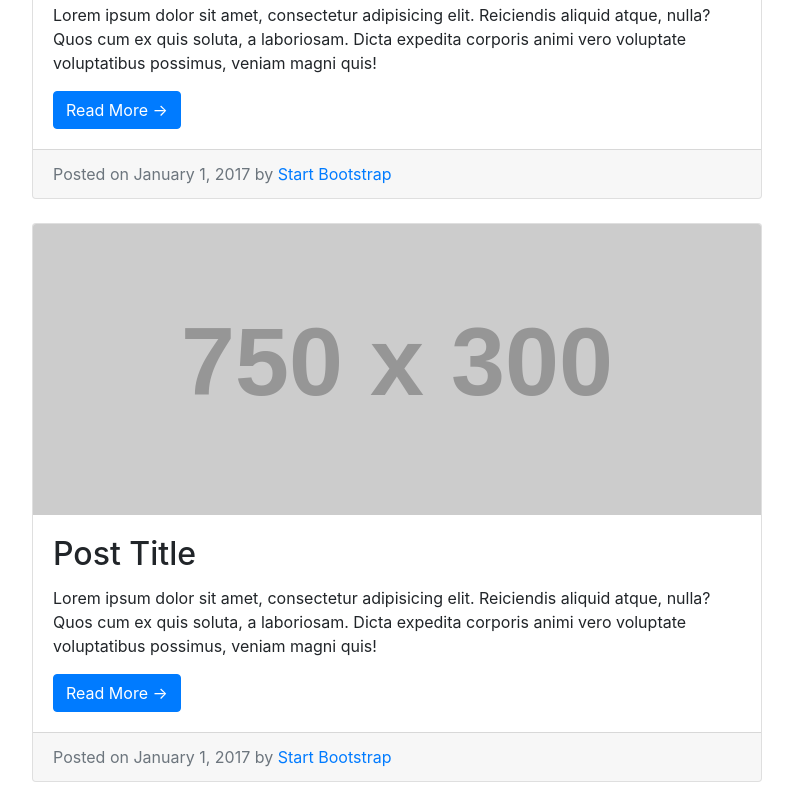
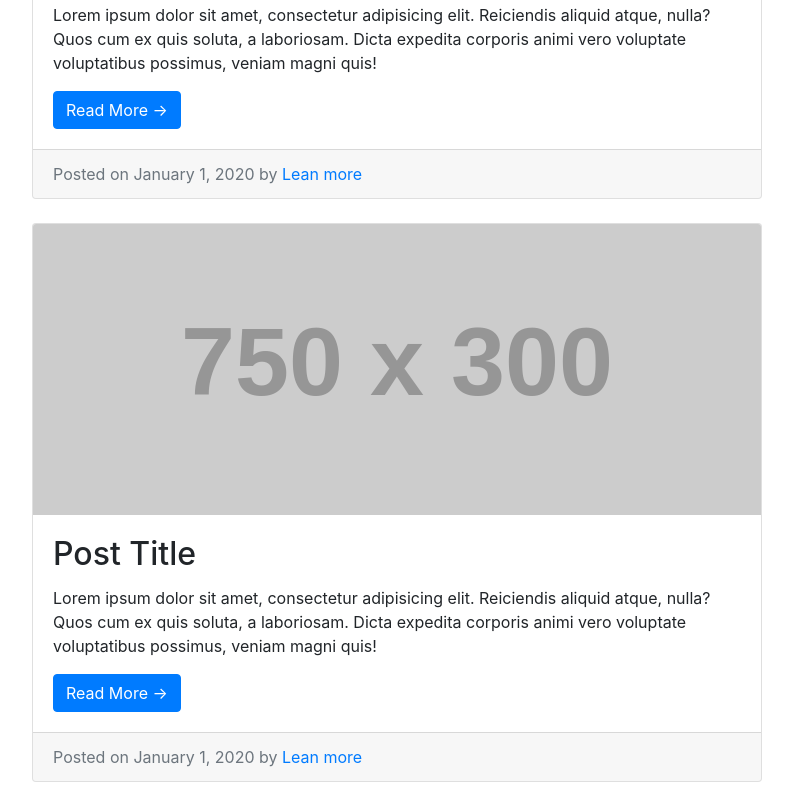
Before and after one commit to Paras-code-007/TrollCoders, a plain HTML site: page techblogpub.html in a window 1280 px wide. Shown: the part 1838-2641 px from the top of the page, without its empty margins (53-846 px from the left). Drawn offline with nearby package versions, Linux system fonts and the light colour scheme; placeholder pictures from the web are drawn by us.

Commit message:
some changes in frontend

```diff
--- a/techblogpub.html
+++ b/techblogpub.html
@@ -77,8 +77,8 @@
             <a href="#" class="btn btn-primary">Read More &rarr;</a>
           </div>
           <div class="card-footer text-muted">
-            Posted on January 1, 2017 by
-            <a href="#">Start Bootstrap</a>
+            Posted on January 1, 2020 by
+            <a href="#">Lean more</a>
           </div>
         </div>
 
@@ -91,8 +91,8 @@
             <a href="#" class="btn btn-primary">Read More &rarr;</a>
           </div>
           <div class="card-footer text-muted">
-            Posted on January 1, 2017 by
-            <a href="#">Start Bootstrap</a>
+            Posted on January 1, 2020 by
+            <a href="#">Lean more</a>
           </div>
         </div>
 
```
